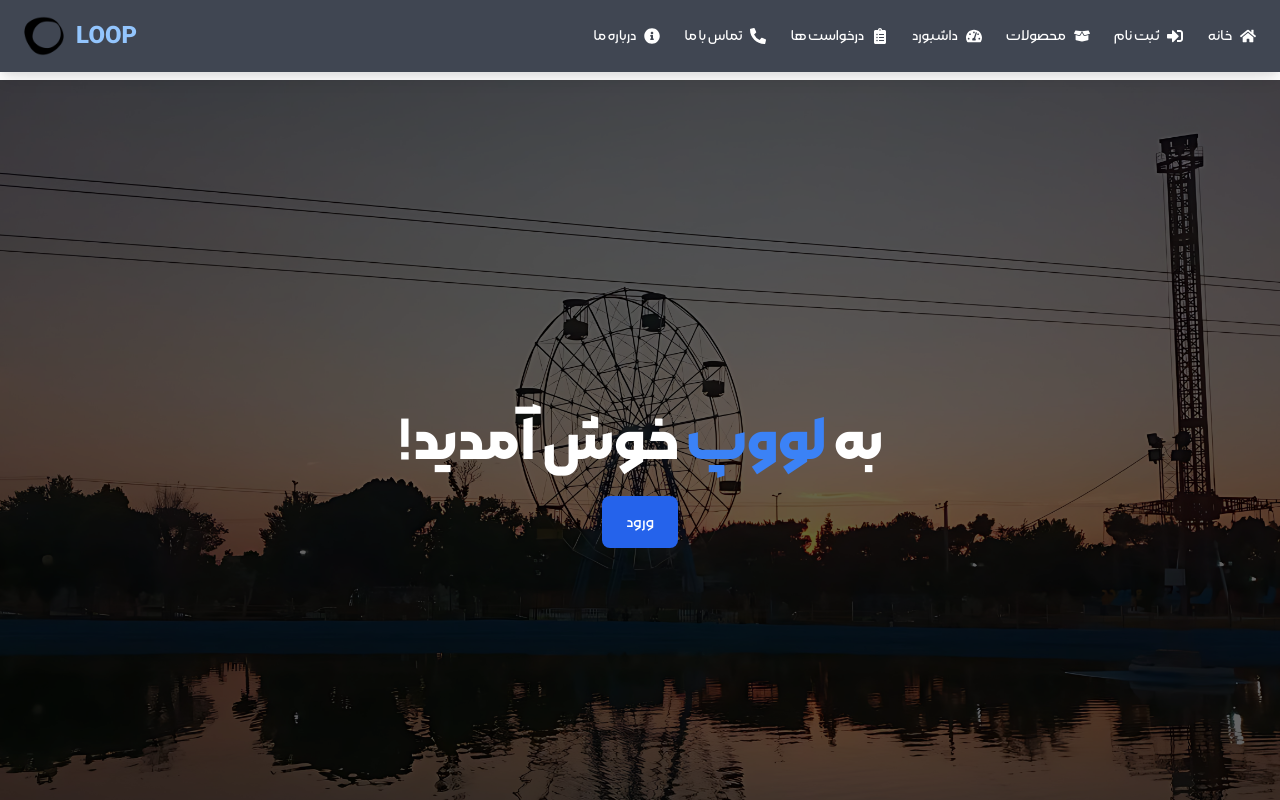
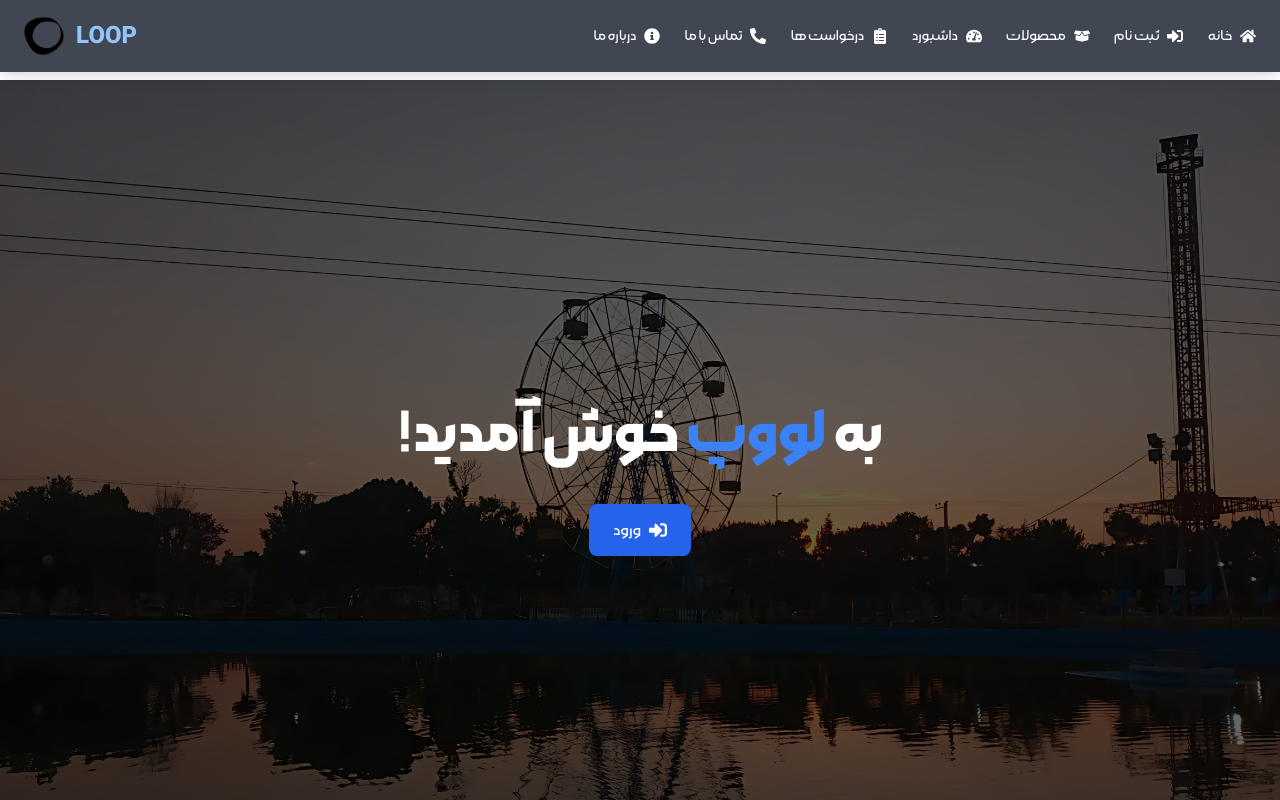
Before and after one commit to mohammadmalekzadeh/loop-ui, a React (Create React App) app: page / in a window 1280 px wide. Shown: the top 800 px of the page. Built offline with nearby package versions, Linux system fonts and the light colour scheme; no server answers.

Commit message:
Update Home.js

```diff
--- a/src/pages/home/Home.js
+++ b/src/pages/home/Home.js
@@ -1,4 +1,5 @@
 import { Link } from "react-router-dom";
+import { FaSignInAlt } from "react-icons/fa";
 import { enToFaNum } from "../../utlis/NumConvertor";
 
 export default function Home() {
@@ -20,9 +21,9 @@ export default function Home() {
             به <span className="text-blue-500">لووپ</span> خوش آمدید!
           </h1>
 
-          <Link to="/login">
-            <button className="px-6 py-3 bg-blue-600 rounded-lg text-lg hover:bg-blue-700 transition">
-              ورود
+          <Link to="/login" className="mt-10 flex justify-center right-farsi">
+            <button className="flex items-center justify-center gap-2 px-6 py-3 bg-blue-600 rounded-lg text-lg hover:bg-blue-700 transition right-farsi">
+              <FaSignInAlt /> ورود
             </button>
           </Link>
         </div>
```
